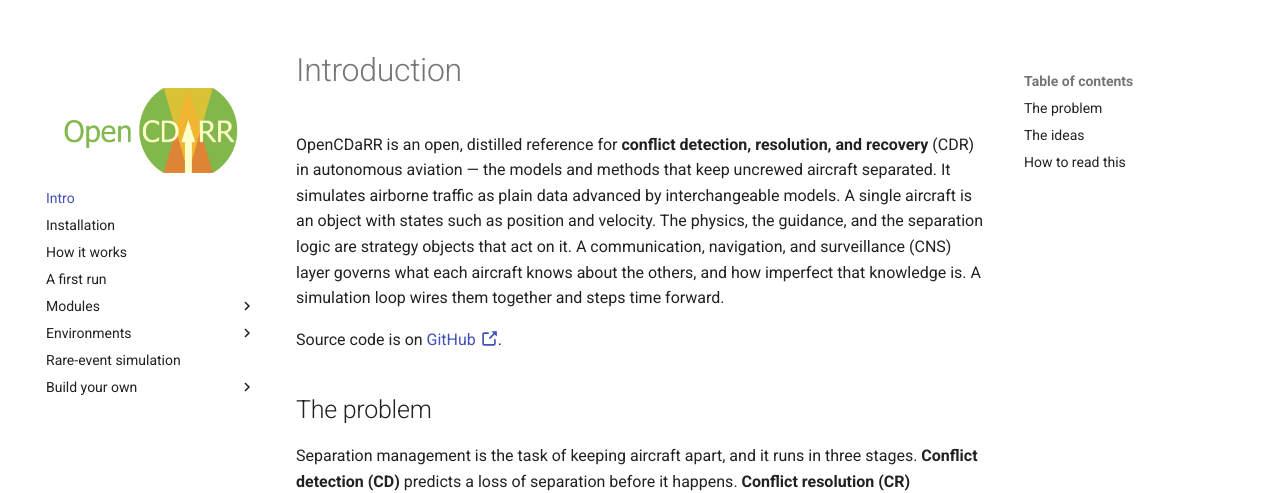
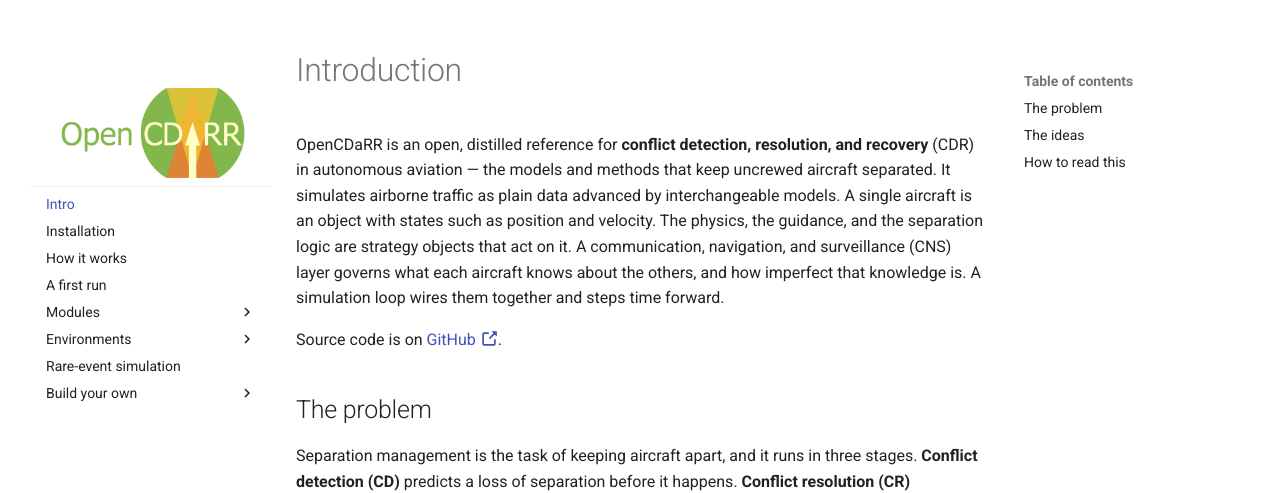
Before and after one commit to fazlurnu/opencdarr.github.io, an MkDocs documentation site: the page built from docs/index.md, in a window 1280 px wide. Shown: the top 493 px of the page. Built offline with MkDocs 1.6.1 and Material for MkDocs 9.7.7, drawn with Linux system fonts in a browser that asks for light colours.

Commit message:
Pin the sidebar logo above the scrollable nav
Move the logo out of .md-sidebar__scrollwrap so it sits as a fixed
header of the left sidebar, with only the nav list scrolling beneath
it. A divider under the logo separates it from the nav.

Material's JS sizes .md-sidebar__scrollwrap directly, so the logo is
kept a plain sibling of the scrollwrap rather than using a flex/height
layout that would override that inline height and break scrolling.

```diff
--- a/docs/stylesheets/extra.css
+++ b/docs/stylesheets/extra.css
@@ -17,10 +17,15 @@
   display: none;
 }
 
-/* Logo at the top of the left sidebar (openap.dev-style) */
+/* Logo at the top of the left sidebar (openap.dev-style).
+   It lives OUTSIDE .md-sidebar__scrollwrap (see overrides/main.html), so it is a
+   fixed header and only the nav list scrolls beneath it. Material's own JS sizes
+   .md-sidebar__scrollwrap, so we must NOT add flex/height here — that would
+   override its inline height and break scrolling. */
 .md-sidebar__logo {
   display: block;
   padding: 0.8rem 0.6rem 0.4rem;
+  border-bottom: 0.05rem solid var(--md-default-fg-color--lightest);
 }
 /* Hide the redundant site-name title under the sidebar logo */
 .md-nav--primary > .md-nav__title {
--- a/overrides/main.html
+++ b/overrides/main.html
@@ -16,8 +16,6 @@
       data-md-type="navigation"
       {{ hidden }}
     >
-      <div class="md-sidebar__scrollwrap">
-        <div class="md-sidebar__inner">
       <a
         href="{{ nav.homepage.url | url }}"
         class="md-sidebar__logo"
@@ -28,6 +26,8 @@
           alt="{{ config.site_name }}"
         >
       </a>
+      <div class="md-sidebar__scrollwrap">
+        <div class="md-sidebar__inner">
           {% include "partials/nav.html" %}
         </div>
       </div>
```
Lines whose indentation alone changed are shown as unchanged.
